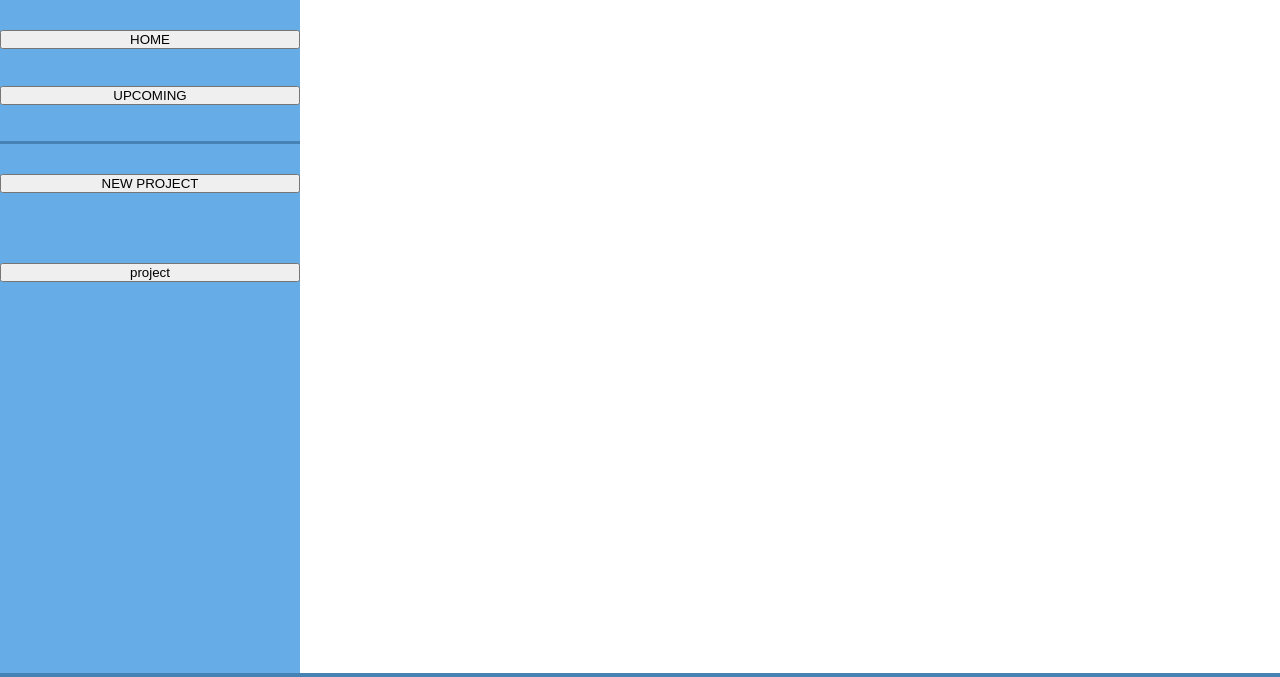
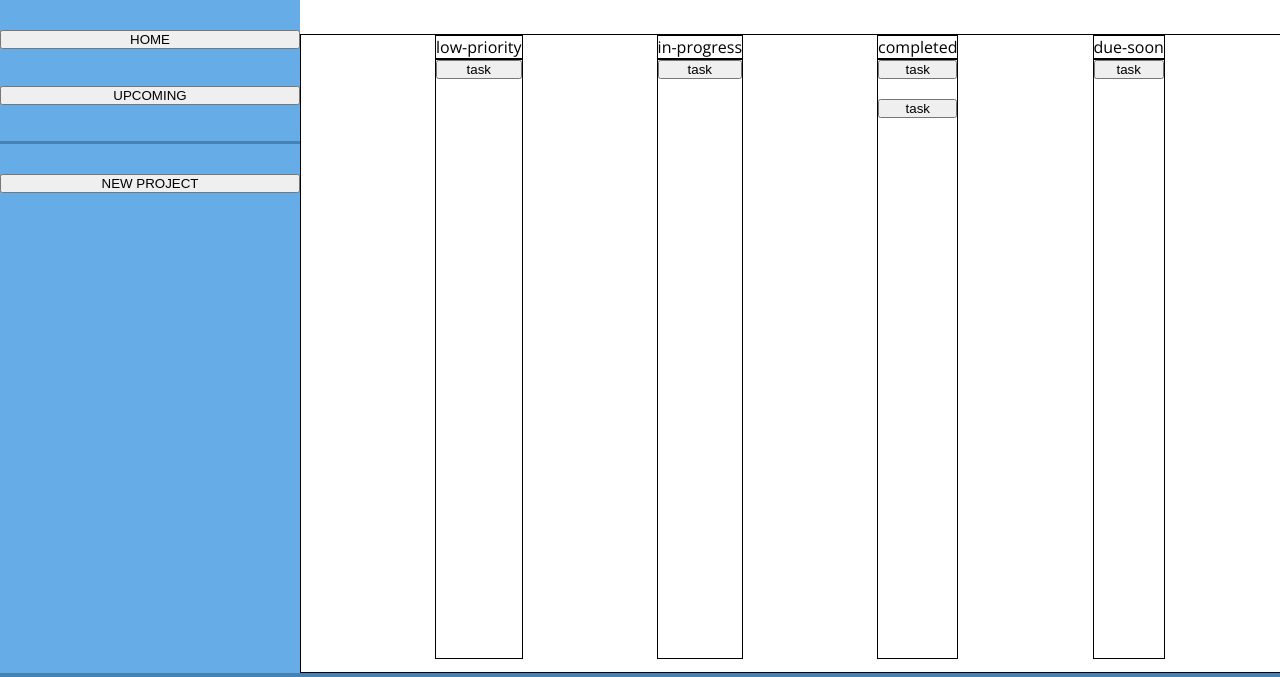
Before and after one commit to Crowe7/TaskMaster, a website with bundled scripts: page dist/index.html in a window 1280 px wide. Shown: the part 108-785 px from the top of the page. Built offline with nearby package versions, Linux system fonts and the light colour scheme.

Commit message:
working on design for open projects

```diff
--- a/src/index.js
+++ b/src/index.js
@@ -1 +1,2 @@
 // WE HAVE DATE-FNS TO IMPORT CERTAIN FUNCTIONS FROM!
+// <button id="project" class="pro">project</button> is the HTML for the actual made projects... appended to all projects
--- a/src/style.css
+++ b/src/style.css
@@ -61,9 +61,26 @@ header h1{
     margin-top: 40px;
 }
 
+.project-board{
+    display: flex;
+    margin-top: 40px;
+    border: 1px solid black;
+    justify-content: space-evenly;
+    /* this is so i can see */
+    width: 1000px;
 
-
-
+}
+.task-area{
+    display: flex;
+    gap: 20px;
+    height: 600px;
+    overflow-y: auto;
+    border: 1px solid black;
+    flex-direction: column;
+}
+.header-p{
+    border: 1px solid black;
+}
 
 .content-wrapper{
     display: flex;
```
Also changed, not shown: dist/index.html.
